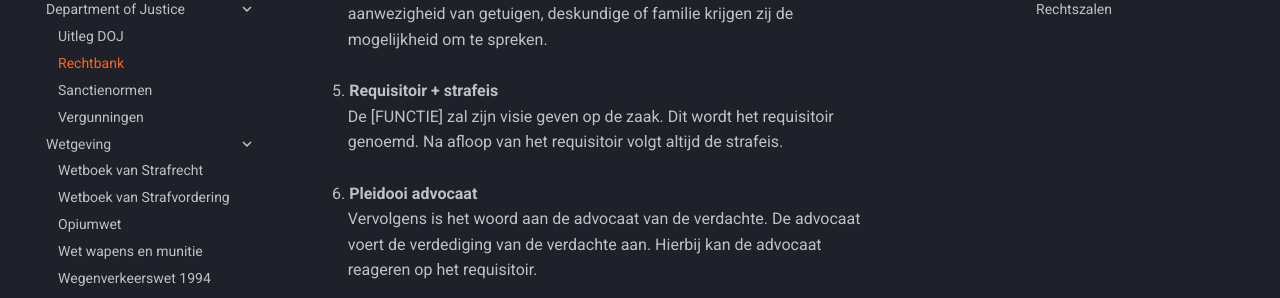
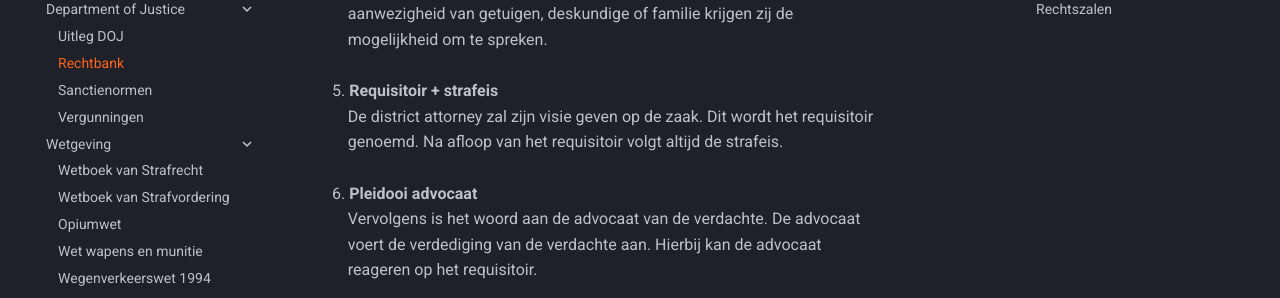
Before and after one commit to NLDenny/wetboek, an MkDocs documentation site: the page built from docs/Department of Justice/rechtbank.md, in a window 1280 px wide and 900 px high, scrolled down 1132 px. Shown: the part 153-451 px from the top of the window. Built offline with MkDocs 1.6.1 and Material for MkDocs 9.7.7, drawn with Linux system fonts in a browser that asks for light colours.

Commit message:
Update rechtbank.md

```diff
--- a/docs/Department of Justice/rechtbank.md
+++ b/docs/Department of Justice/rechtbank.md
@@ -38,7 +38,7 @@ Daarom is de verloop van een strafzitting hieronder weergegeven:
 &ensp; &nbsp; &nbsp; &nbsp; &nbsp; &nbsp; aanwezigheid van getuigen, deskundige of familie krijgen zij de <br>
 &ensp; &nbsp; &nbsp; &nbsp; &nbsp; &nbsp; mogelijkheid om te spreken. <br>
 &ensp; &nbsp; &nbsp; &nbsp; 5. __Requisitoir + strafeis__ <br />
-&ensp; &nbsp; &nbsp; &nbsp; &nbsp; &nbsp; De [FUNCTIE] zal zijn visie geven op de zaak. Dit wordt het requisitoir <br>
+&ensp; &nbsp; &nbsp; &nbsp; &nbsp; &nbsp; De district attorney zal zijn visie geven op de zaak. Dit wordt het requisitoir <br>
 &ensp; &nbsp; &nbsp; &nbsp; &nbsp; &nbsp; genoemd. Na afloop van het requisitoir volgt altijd de strafeis. <br>
 &ensp; &nbsp; &nbsp; &nbsp; 6. __Pleidooi advocaat__ <br />
 &ensp; &nbsp; &nbsp; &nbsp; &nbsp; &nbsp; Vervolgens is het woord aan de advocaat van de verdachte. De advocaat <br>
```
